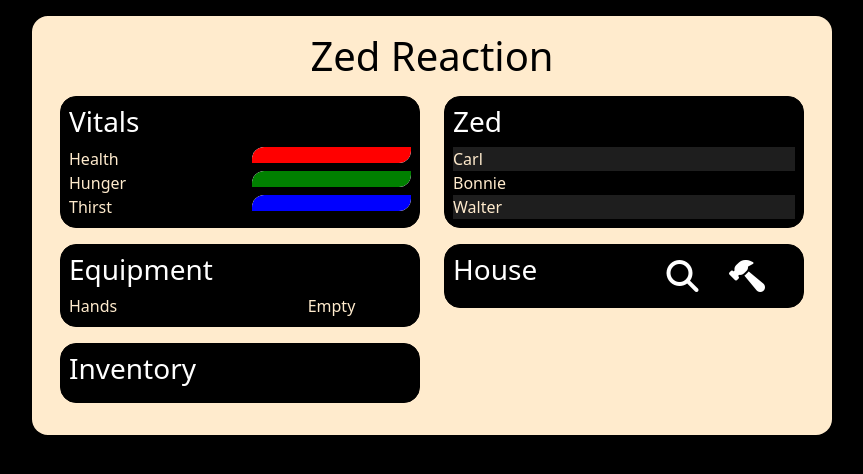
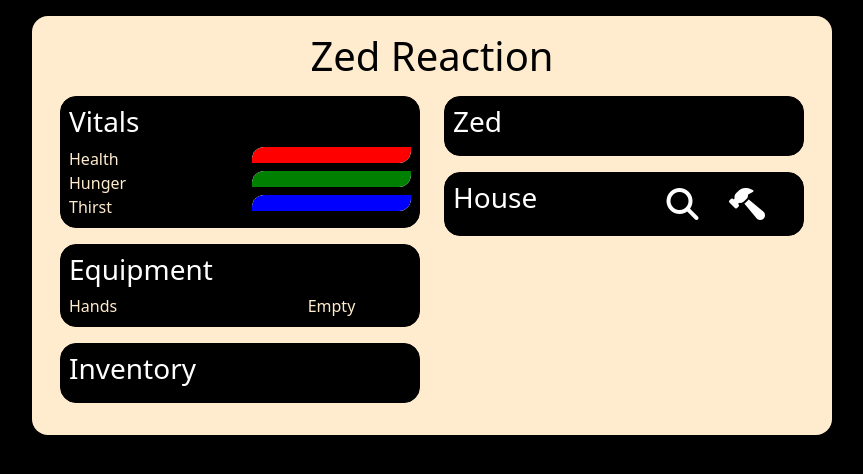
Before and after one commit to LouisSavoie/zed-reaction, a React (Create React App) app: page / in a window 1280 px wide. Shown: the top 474 px of the page, without its empty margins (208-1071 px from the left). Built offline with nearby package versions, Linux system fonts and the light colour scheme.

Commit message:
convert Zed component to ZedHere

```diff
--- a/src/App.js
+++ b/src/App.js
@@ -1,6 +1,6 @@
 import Player from "./components/Player";
 import House from "./components/House";
-import Zed from "./components/Zed";
+import ZedHere from "./components/ZedHere";
 
 function App() {
   return (
@@ -12,7 +12,7 @@ function App() {
             <Player />
           </div>
           <div className="col">
-            <Zed />
+            <ZedHere />
             <House />
           </div>
         </div>
--- a/src/components/Zed.js
+++ /dev/null
@@ -1,24 +0,0 @@
-function Zed() {
-  return (
-    <div className="zed">
-      <div id="zed" className="info-frame">
-        <h3>Zed</h3>
-
-        <ul id="zed-here">
-          <li>
-            <p>Carl</p>
-          </li>
-          <li>
-            <p>Bonnie</p>
-          </li>
-          <li>
-            <p>Walter</p>
-          </li>
-        </ul>
-
-      </div>
-    </div>
-  );
-}
-
-export default Zed;
--- /dev/null
+++ b/src/components/ZedHere.js
@@ -0,0 +1,25 @@
+import { useState } from 'react'
+
+function ZedHere() {
+
+  const [here, setHere] = useState([])
+
+  return (
+    <div className="zed">
+      <div id="zed" className="info-frame">
+        <h3>Zed</h3>
+
+        <ul id="zed-here">
+          {here.map((zed) => (
+            <li>
+              <p>{zed.name}</p>
+            </li>
+          ))}
+        </ul>
+
+      </div>
+    </div>
+  );
+}
+
+export default ZedHere;
```
